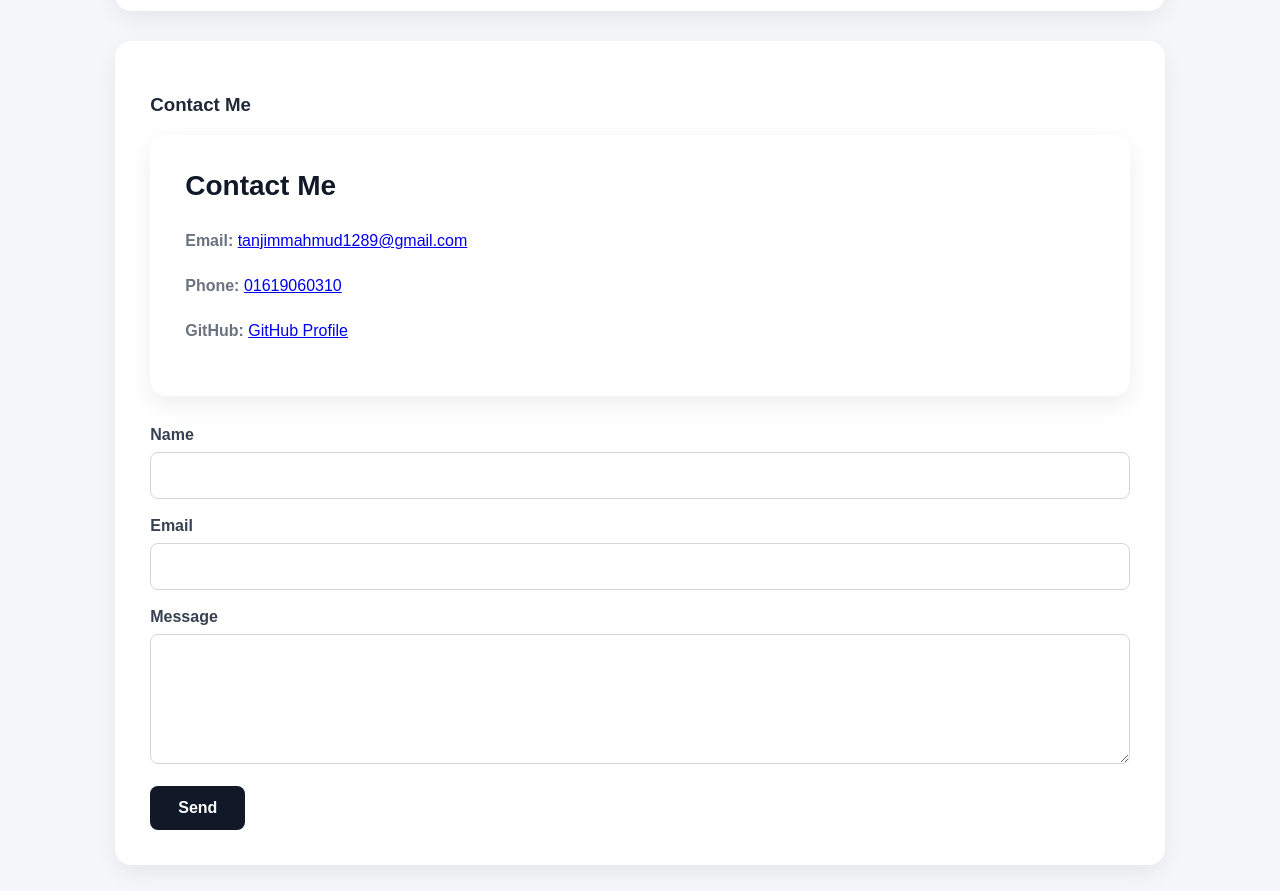
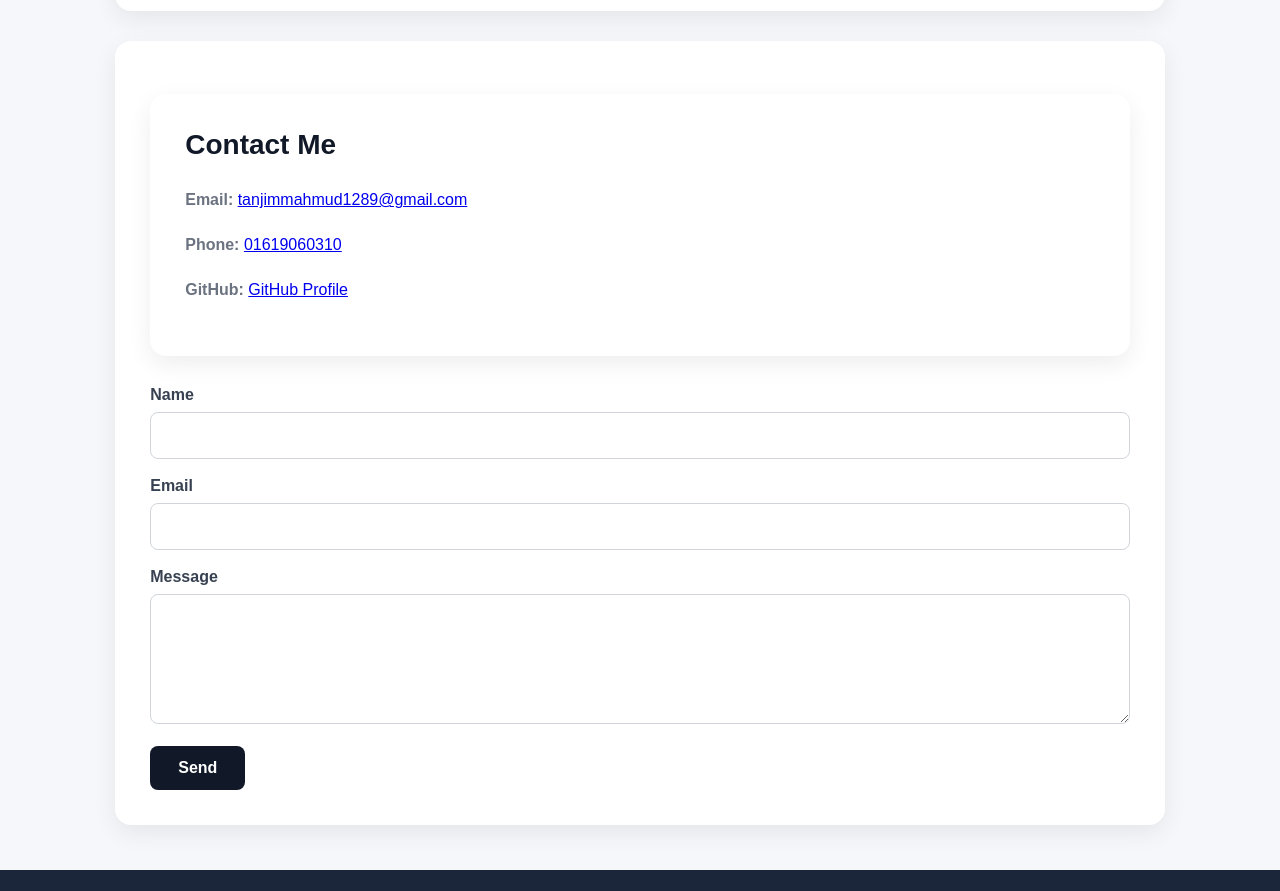
Before and after one commit to Tanzim141/tanzim-personal-profile, a plain HTML site: page index.html in a window 1280 px wide. Shown: the part 1129-2020 px from the top of the page. Drawn offline with Linux system fonts and the light colour scheme.

Commit message:
Update index.html

```diff
--- a/index.html
+++ b/index.html
@@ -73,7 +73,7 @@
         </section>
 
         <section id="contact">
-<h3>Contact Me</h3>
+<h3></h3>
         <section id="contact">
 
     <h2>Contact Me</h2>
```
